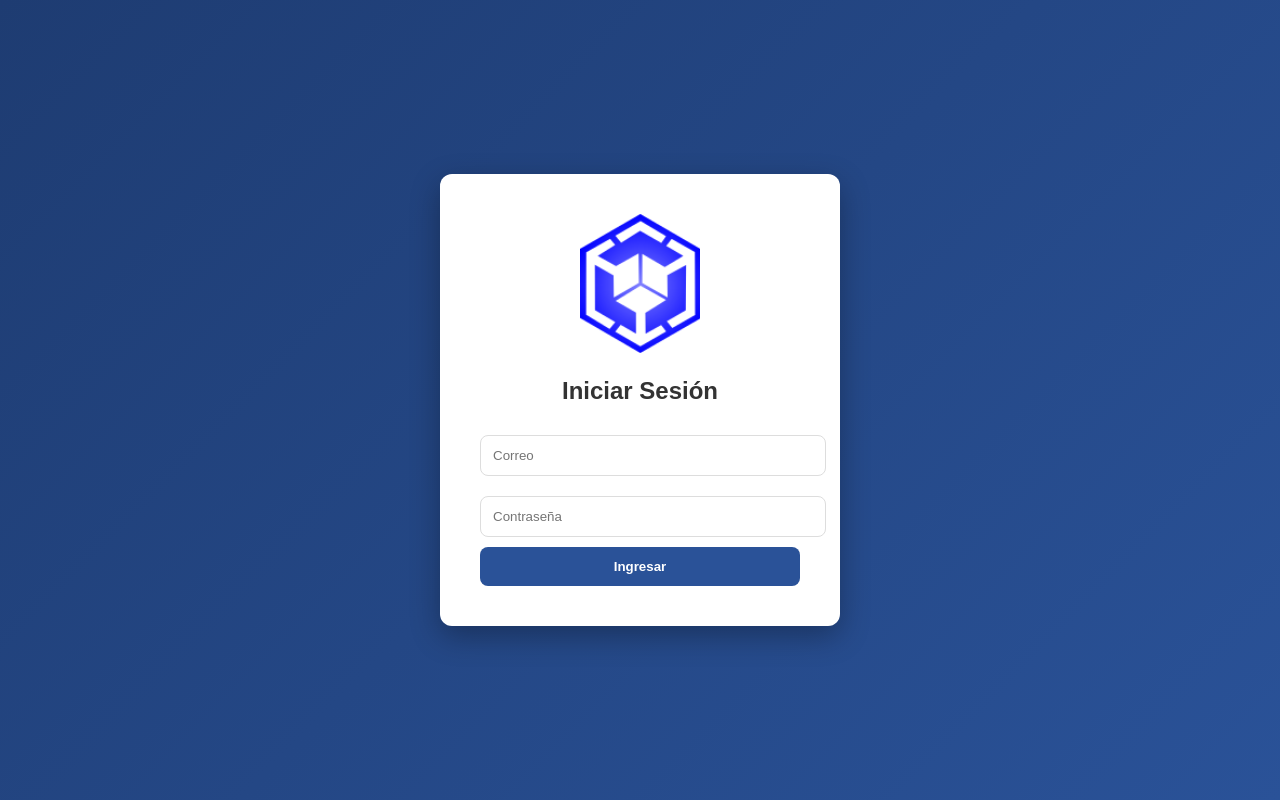
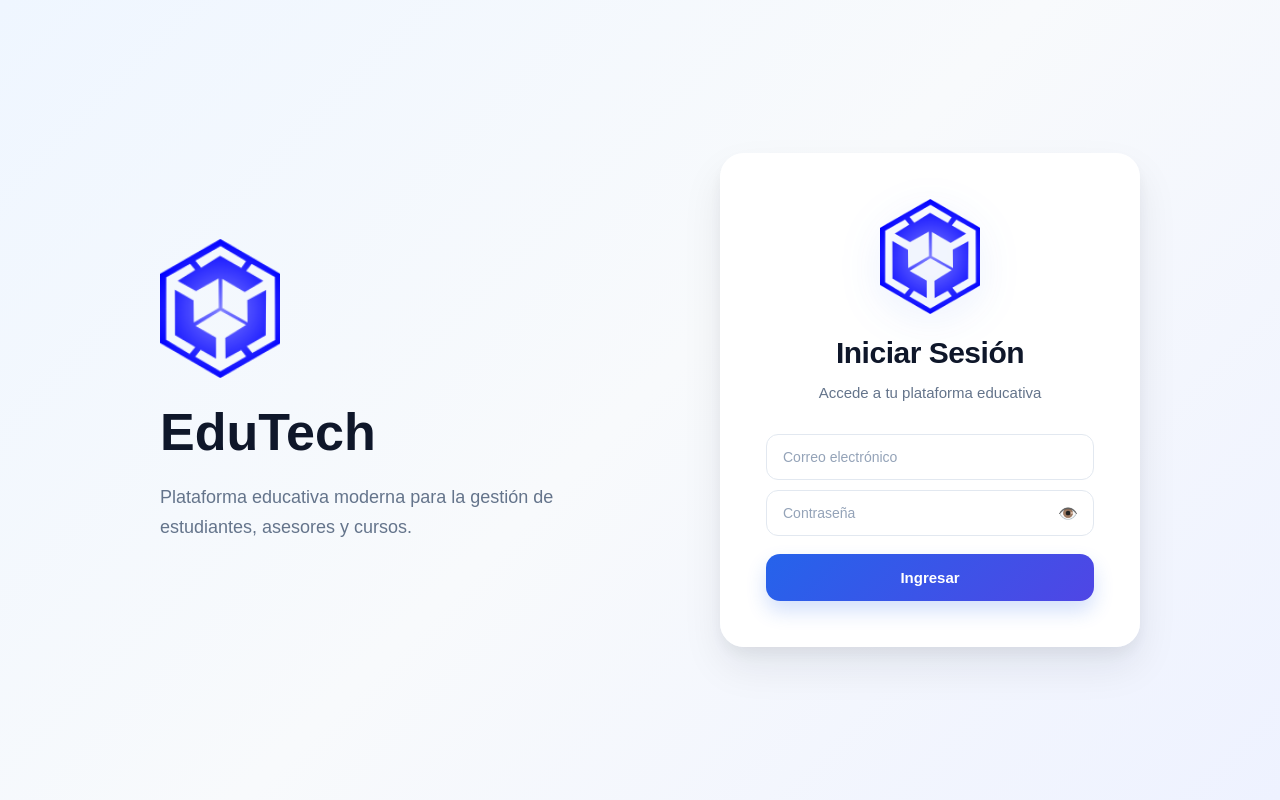
Before and after one commit to yuriphacsi/Edutech, a PHP site: page /Edutech/login in a window 1280 px wide. Run offline with PHP 8.4, Linux system fonts and the light colour scheme.

Commit message:
actualizacion login 06:07 16 de junio

```diff
--- a/app/controllers/AuthController.php
+++ b/app/controllers/AuthController.php
@@ -46,11 +46,25 @@ class AuthController extends Controller
         $user = $usuarioModel->findByEmail($correo);
 
         if (!$user) {
-            die("Usuario no existe");
+
+            $this->view(
+                'auth/login',
+                ['error' => 'Correo o contraseña incorrectos'],
+                'layouts/auth'
+            );
+
+            return;
         }
 
         if (!password_verify($password, $user['password'])) {
-            die("Contraseña incorrecta");
+
+            $this->view(
+                'auth/login',
+                ['error' => 'Correo o contraseña incorrectos'],
+                'layouts/auth'
+            );
+
+            return;
         }
 
         Session::set('user', [
--- a/public/css/auth.css
+++ b/public/css/auth.css
@@ -1,20 +1,344 @@
 /* =========================
-   AUTH (LOGIN)
+   CONTENEDOR GENERAL
 ========================= */
 
-body {
+.auth-body {
     margin: 0;
     font-family: Arial, sans-serif;
-    background: linear-gradient(135deg, #1e3c72, #2a5298);
-    height: 100vh;
+
+    min-height: 100vh;
+
     display: flex;
     justify-content: center;
     align-items: center;
+
+    background:
+        linear-gradient(
+            135deg,
+            #eff6ff 0%,
+            #f8fafc 50%,
+            #eef2ff 100%
+        );
+
+    padding: 20px;
+
+    box-sizing: border-box;
 }
 
+/* =========================
+   AUTH CONTAINER
+========================= */
+
+.auth-container {
+    width: 100%;
+    max-width: 1000px;
+
+    display: grid;
+    grid-template-columns: 1fr 420px;
+
+    gap: 50px;
+    align-items: center;
+}
+
+/* =========================
+   AUTH BRAND
+========================= */
+
+.auth-brand {
+    padding: 20px;
+}
+
+.auth-brand img {
+    width: 120px;
+    margin-bottom: 20px;
+}
+
+.auth-brand h1 {
+    margin: 0;
+
+    font-size: 52px;
+    font-weight: 800;
+
+    color: #0f172a;
+}
+
+.auth-brand p {
+    margin-top: 20px;
+
+    max-width: 500px;
+
+    font-size: 18px;
+    line-height: 1.7;
+
+    color: #64748b;
+}
+
+/* =========================
+   LOGIN HEADER
+========================= */
+
+.login-header {
+    margin-bottom: 30px;
+}
+
+.login-header img {
+    width: 100px;
+    height: auto;
+
+    margin-bottom: 18px;
+
+    filter: drop-shadow(
+        0 10px 20px rgba(37,99,235,0.15)
+    );
+
+    transition: transform 0.3s ease;
+}
+
+.login-header img:hover {
+    transform: scale(1.05);
+}
+
+.login-header h2 {
+    margin: 0;
+
+    font-size: 30px;
+    font-weight: 700;
+
+    color: #0f172a;
+
+    letter-spacing: -0.5px;
+}
+
+.login-header p {
+    margin-top: 12px;
+
+    color: #64748b;
+
+    font-size: 15px;
+    line-height: 1.5;
+}
+
+/* =========================
+   TARJETA LOGIN
+========================= */
+
 .login-box {
-    background: white;
-    padding: 30px;
+    background: rgba(255,255,255,0.95);
+
+    width: 100%;
+    max-width: 420px;
+
+    padding: 45px;
+    margin-left: auto;
+
+    border-radius: 24px;
+
+    text-align: center;
+
+    box-sizing: border-box;
+
+    border: 1px solid rgba(255,255,255,0.6);
+
+    backdrop-filter: blur(10px);
+
+    box-shadow:
+        0 20px 40px rgba(15,23,42,0.08),
+        0 8px 16px rgba(15,23,42,0.05);
+
+    transition: all 0.3s ease;
+}
+
+.login-box:hover {
+    transform: translateY(-3px);
+}
+
+/* =========================
+   CAMPOS DEL FORMULARIO
+========================= */
+
+.login-box form {
+    margin-top: 25px;
+}
+
+.login-box input {
+    width: 100%;
+    box-sizing: border-box;
+
+    padding: 14px 16px;
+
+    border: 1px solid #e2e8f0;
     border-radius: 12px;
-    width: 320px;
+
+    font-size: 14px;
+
+    transition: all 0.25s ease;
+
+    outline: none;
 }
+
+.login-box input::placeholder {
+    color: #94a3b8;
+}
+
+.login-box input:hover {
+    border-color: #cbd5e1;
+}
+
+.login-box input:focus {
+    background: #ffffff;
+
+    border-color: #2563eb;
+
+    box-shadow:
+        0 0 0 4px rgba(37, 99, 235, 0.12);
+
+    transform: translateY(-1px);
+}
+
+/* =========================
+   BOTON LOGIN
+========================= */
+
+.login-box button {
+    width: 100%;
+
+    margin-top: 8px;
+    padding: 15px;
+
+    border: none;
+    border-radius: 14px;
+
+    background: linear-gradient(
+        135deg,
+        #2563eb,
+        #4f46e5
+    );
+
+    color: white;
+
+    font-size: 15px;
+    font-weight: 600;
+
+    cursor: pointer;
+
+    transition: all 0.3s ease;
+
+    box-shadow:
+        0 10px 20px rgba(37,99,235,0.20);
+}
+
+.login-box button:hover {
+    transform: translateY(-2px);
+
+    box-shadow:
+        0 16px 30px rgba(37,99,235,0.30);
+}
+
+.login-box button:active {
+    transform: translateY(0);
+}
+
+.login-box button:focus {
+    outline: none;
+
+    box-shadow:
+        0 0 0 4px rgba(37,99,235,0.15),
+        0 16px 30px rgba(37,99,235,0.25);
+}
+
+/* =========================
+   MENSAJES DE ERROR
+========================= */
+
+.error {
+    margin-bottom: 18px;
+
+    padding: 12px 14px;
+
+    border-radius: 12px;
+
+    background: #fef2f2;
+    border: 1px solid #fecaca;
+
+    color: #b91c1c;
+
+    font-size: 14px;
+    font-weight: 500;
+
+    text-align: left;
+}
+
+/* =========================
+   PASSWORD TOGGLE
+========================= */
+
+.password-wrapper {
+    position: relative;
+    width: 100%;
+    margin: 10px 0;
+}
+
+.password-wrapper input {
+    padding-right: 50px;
+}
+
+#togglePassword {
+    position: absolute;
+    right: 16px;
+    top: 50%;
+    transform: translateY(-50%);
+
+    cursor: pointer;
+
+    display: flex;
+    align-items: center;
+    justify-content: center;
+
+    transition: transform 0.2s ease;
+}
+
+#togglePassword:hover {
+    transform: translateY(-50%) scale(1.1);
+}
+
+@media (max-width: 480px) {
+
+    .login-box {
+        padding: 30px 25px;
+        border-radius: 20px;
+    }
+
+    .login-header h2 {
+        font-size: 24px;
+    }
+
+}
+
+/* =========================
+   RESPONSIVE
+========================= */
+
+@media (max-width: 900px) {
+
+    .auth-container {
+        grid-template-columns: 1fr;
+        gap: 30px;
+    }
+
+    .auth-brand {
+        text-align: center;
+    }
+
+    .auth-brand p {
+        margin-left: auto;
+        margin-right: auto;
+    }
+
+    .login-box {
+        margin: 0 auto;
+    }
+}
+
+/* =========================
+   LINKS EXTRA
+========================= */
--- a/views/auth/login.php
+++ b/views/auth/login.php
@@ -1,95 +1,93 @@
-<!DOCTYPE html>
-<html lang="es">
-<head>
-    <meta charset="UTF-8">
-    <title>Login - EduTech</title>
+<div class="auth-container">
 
-    <style>
-        body {
-            margin: 0;
-            font-family: Arial, sans-serif;
-            background: linear-gradient(135deg, #1e3c72, #2a5298);
-            height: 100vh;
-            display: flex;
-            justify-content: center;
-            align-items: center;
-        }
+    <!-- PANEL IZQUIERDO -->
+    <div class="auth-brand">
 
-        .login-box {
-            background: #fff;
-            padding: 40px;
-            border-radius: 12px;
-            width: 320px;
-            box-shadow: 0 10px 30px rgba(0,0,0,0.3);
-            text-align: center;
-        }
+        <img src="/Edutech/public/img/logo.png" alt="EduTech">
 
-        .login-box h2 {
-            margin-bottom: 20px;
-            color: #333;
-        }
+        <h1>EduTech</h1>
 
-        .login-box input {
-            width: 100%;
-            padding: 12px;
-            margin: 10px 0;
-            border: 1px solid #ddd;
-            border-radius: 8px;
-            outline: none;
-        }
+        <p>
+            Plataforma educativa moderna para la gestión
+            de estudiantes, asesores y cursos.
+        </p>
 
-        .login-box button {
-            width: 100%;
-            padding: 12px;
-            background: #2a5298;
-            border: none;
-            color: #fff;
-            border-radius: 8px;
-            cursor: pointer;
-            font-weight: bold;
-        }
+    </div>
 
-        .login-box button:hover {
-            background: #1e3c72;
-        }
+    <!-- PANEL DERECHO -->
+    <div class="login-box">
 
-        .error {
-            color: red;
-            font-size: 14px;
-            margin-bottom: 10px;
-        }
+        <div class="login-header">
 
-        .logo {
-            font-size: 24px;
-            font-weight: bold;
-            margin-bottom: 10px;
-            color: #2a5298;
-        }
-    </style>
-</head>
-<body>
+            <img src="/Edutech/public/img/logo.png" alt="EduTech Logo">
 
-<div class="login-box">
+            <h2>Iniciar Sesión</h2>
 
-    <img src="/Edutech/public/img/logo.png" width="120">
+            <p>Accede a tu plataforma educativa</p>
 
-    <h2>Iniciar Sesión</h2>
+        </div>
 
-    <?php if (!empty($error)): ?>
-        <div class="error"><?= $error ?></div>
-    <?php endif; ?>
+        <?php if (!empty($error)): ?>
+            <div class="error">
+                ⚠ <?= $error ?>
+            </div>
+        <?php endif; ?>
 
-    <form action="/Edutech/login" method="POST">
+        <form
+            action="/Edutech/login"
+            method="POST"
+            class="login-form"
+        >
 
-        <input type="email" name="correo" placeholder="Correo" required>
+            <input
+                type="email"
+                name="correo"
+                placeholder="Correo electrónico"
+                required
+            >
 
-        <input type="password" name="password" placeholder="Contraseña" required>
+            <div class="password-wrapper">
 
-        <button type="submit">Ingresar</button>
+                <input
+                    type="password"
+                    id="password"
+                    name="password"
+                    placeholder="Contraseña"
+                    required
+                >
 
-    </form>
+                <span id="togglePassword">
+                    👁️
+                </span>
+
+            </div>
+
+            <button type="submit">
+                Ingresar
+            </button>
+
+        </form>
+
+    </div>
 
 </div>
 
-</body>
-</html>
+<script>
+const togglePassword = document.getElementById('togglePassword');
+const password = document.getElementById('password');
+
+togglePassword.addEventListener('click', () => {
+
+    const type =
+        password.getAttribute('type') === 'password'
+            ? 'text'
+            : 'password';
+
+    password.setAttribute('type', type);
+
+    togglePassword.textContent =
+        type === 'password'
+            ? '👁️'
+            : '🙈';
+});
+</script>
--- a/views/layouts/auth.php
+++ b/views/layouts/auth.php
@@ -3,8 +3,9 @@
 <head>
     <meta charset="UTF-8">
     <title>Login - EduTech</title>
+    <link rel="stylesheet" href="/Edutech/public/css/auth.css?v=<?= time() ?>">
+    <link rel="icon" href="/Edutech/public/img/logo.png">
 
-    <link rel="stylesheet" href="/Edutech/public/css/app.css">
 </head>
 <body class="auth-body">
 
--- a/views/layouts/public.php
+++ b/views/layouts/public.php
@@ -8,7 +8,7 @@
 
     <link href="https://fonts.googleapis.com/css2?family=Inter:wght@300;400;600;700&display=swap" rel="stylesheet">
 
-    <link rel="stylesheet" href="/Edutech/public/css/public.css">
+    <link rel="stylesheet" href="/Edutech/public/css/public.css?v=<?= time() ?>">
     <link rel="icon" href="/Edutech/public/img/logo.png">
 </head>
 
```
Also changed, not shown: public/css/public.css (+41 -0 lines).
